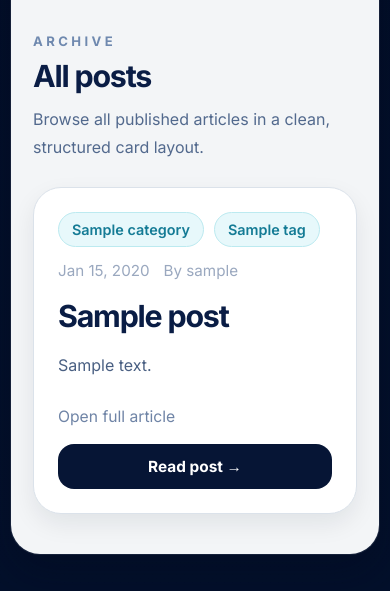
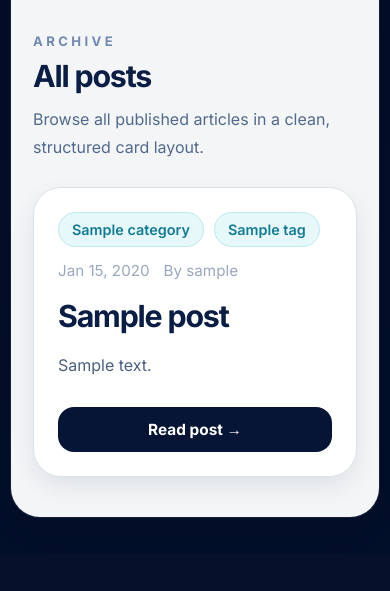
Before and after one commit to michalantolik/AIPoweredPythonBlog, a Django app: page /posts/ in a window 390 px wide. Shown: the part 1372-1963 px from the top of the page. After the commit the page ends 1890 px from the top, so only its background shows below. Run offline with Django 5.2, Linux system fonts and the light colour scheme; tables that the repository leaves empty hold one stand-in row (values such as "Sample post"); parts of the project's set-up code (start-up, migrations or seed data) failed here and were passed over.

Commit message:
Small fix

```diff
--- a/AIPoweredPythonBlog/ai_powered_blog/posts/templates/posts/detail.html
+++ b/AIPoweredPythonBlog/ai_powered_blog/posts/templates/posts/detail.html
@@ -84,9 +84,6 @@
                                     </p>
 
                                     <div class="post-preview-footer">
-                                        <a class="open-article-link" href="{% url 'posts:detail' related.slug %}">
-                                            Open full article
-                                        </a>
                                         <a class="read-post-btn" href="{% url 'posts:detail' related.slug %}">
                                             Read post →
                                         </a>
--- a/AIPoweredPythonBlog/ai_powered_blog/posts/templates/posts/list.html
+++ b/AIPoweredPythonBlog/ai_powered_blog/posts/templates/posts/list.html
@@ -177,9 +177,6 @@
                             </p>
 
                             <div class="post-preview-footer">
-                                <a class="open-article-link" href="{% url 'posts:detail' post.slug %}">
-                                    Open full article
-                                </a>
                                 <a class="read-post-btn" href="{% url 'posts:detail' post.slug %}">
                                     Read post →
                                 </a>
--- a/AIPoweredPythonBlog/ai_powered_blog/static/css/site.css
+++ b/AIPoweredPythonBlog/ai_powered_blog/static/css/site.css
@@ -670,7 +670,7 @@ a {
 .post-preview-footer {
     margin-top: 28px;
     display: flex;
-    align-items: center;
+    align-items: right;
     justify-content: space-between;
     gap: 18px;
 }
@@ -824,7 +824,7 @@ a {
     .section-header,
     .post-preview-footer {
         flex-direction: column;
-        align-items: flex-start;
+        align-items: flex-end;
     }
 
     .archive-tools {
--- a/AIPoweredPythonBlog/ai_powered_blog/templates/cms/blog_index_page.html
+++ b/AIPoweredPythonBlog/ai_powered_blog/templates/cms/blog_index_page.html
@@ -86,9 +86,6 @@
                             </p>
 
                             <div class="post-preview-footer">
-                                <a class="open-article-link" href="{{ post.url }}">
-                                    Open full article
-                                </a>
                                 <a class="read-post-btn" href="{{ post.url }}">
                                     Read post →
                                 </a>
--- a/AIPoweredPythonBlog/ai_powered_blog/website/templates/website/home.html
+++ b/AIPoweredPythonBlog/ai_powered_blog/website/templates/website/home.html
@@ -104,9 +104,6 @@
                                     </p>
 
                                     <div class="post-preview-footer">
-                                        <a class="open-article-link" href="{{ post.url }}">
-                                            Open full article
-                                        </a>
                                         <a class="read-post-btn" href="{{ post.url }}">
                                             Read post →
                                         </a>
@@ -178,9 +175,6 @@
                                 </p>
 
                                 <div class="post-preview-footer">
-                                    <a class="open-article-link" href="{{ post.url }}">
-                                        Open full article
-                                    </a>
                                     <a class="read-post-btn" href="{{ post.url }}">
                                         Read post →
                                     </a>
```
Also changed, not shown: 1 other file.
